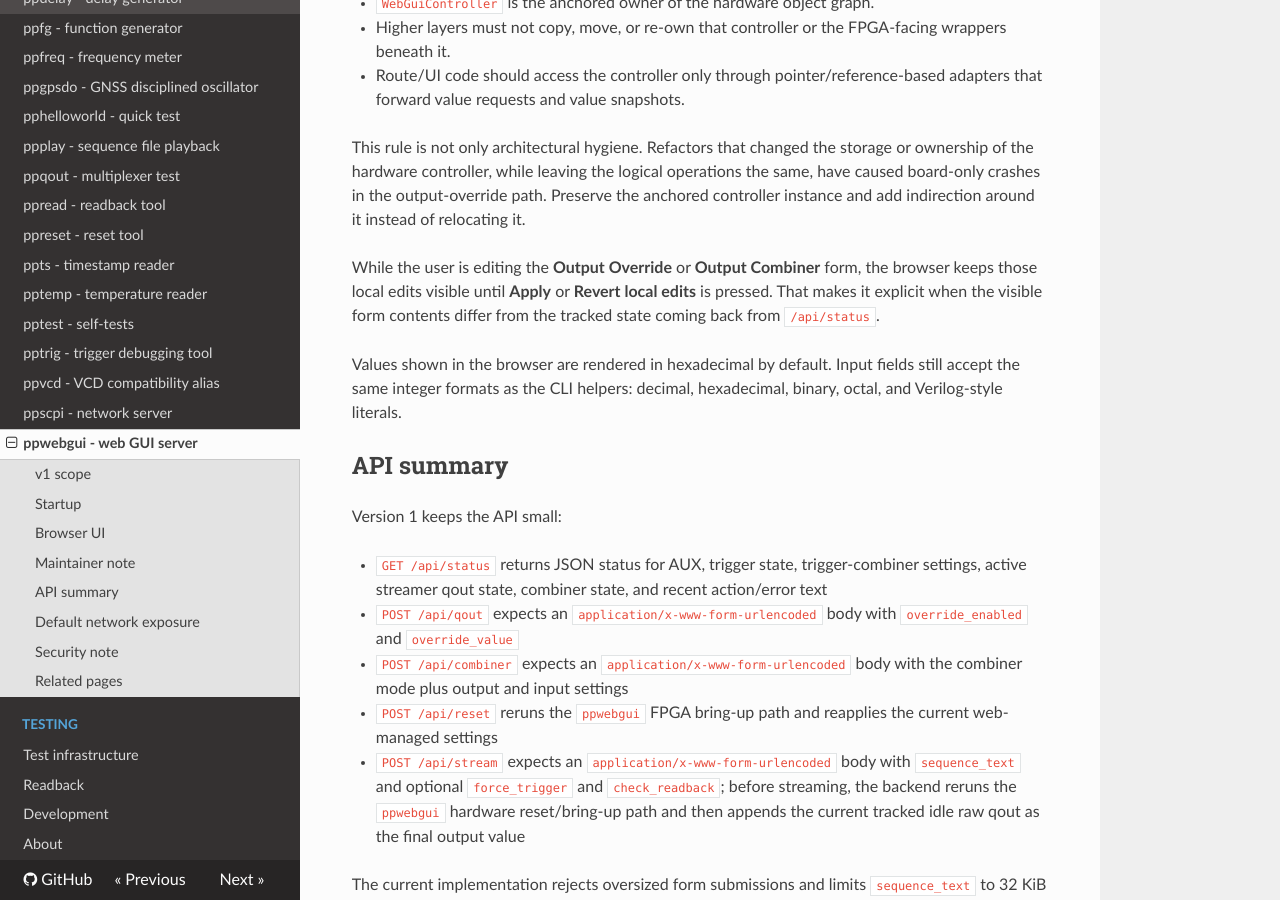
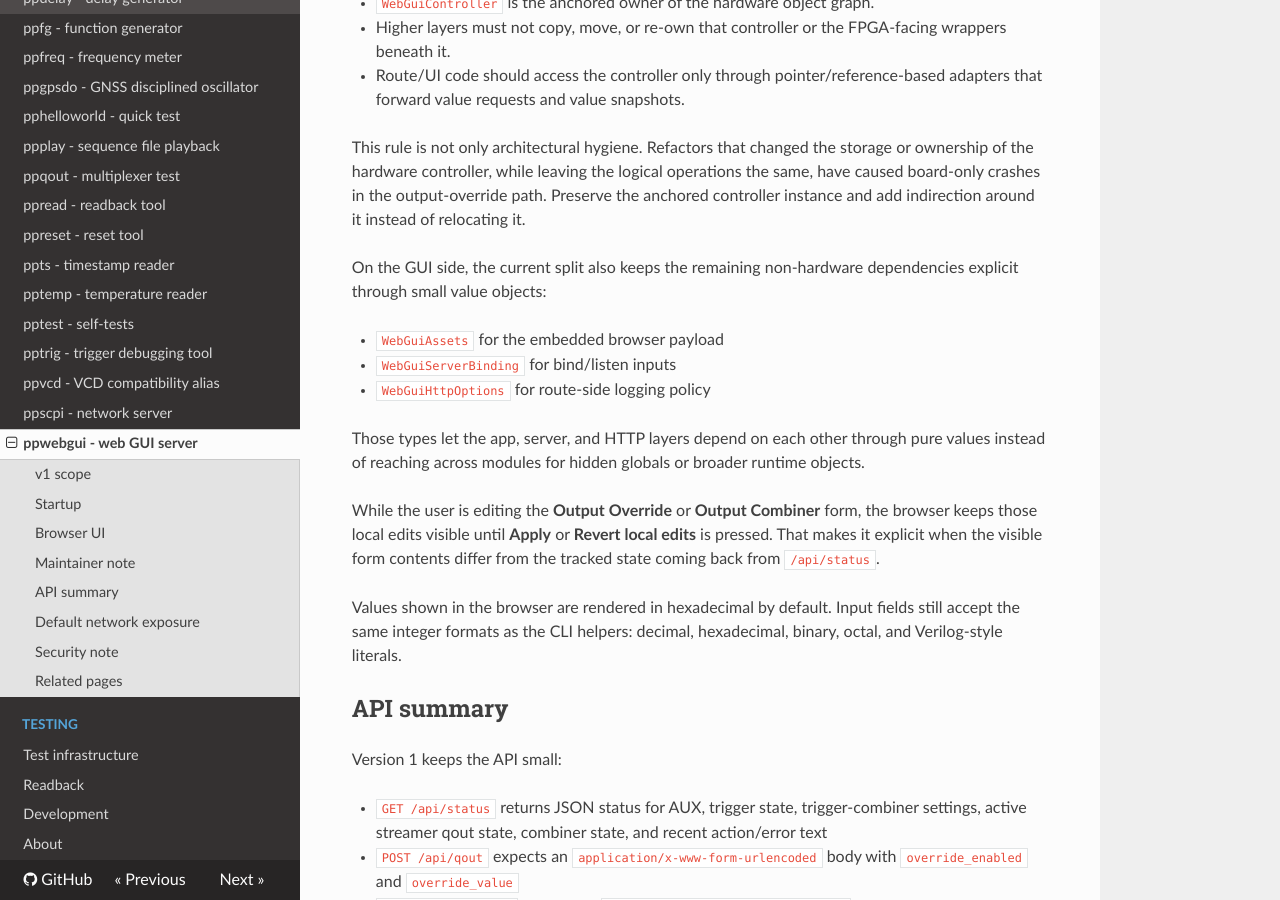
Before and after one commit to rokzitko/PulsePins, an MkDocs documentation site: the page built from docs/docs/ppwebgui.md, in a window 1280 px wide and 900 px high, scrolled down 2350 px. Built offline with MkDocs 1.6.1, drawn with Linux system fonts in a browser that asks for light colours; nearby versions of some CDN libraries.

Commit message:
centralize ppwebgui frontend boundary types
Collect the remaining pure GUI/server boundary structs into a single frontend header and update the server and HTTP layers to consume those values explicitly. Refresh the maintainer docs so the final non-hardware interfaces are documented alongside the anchored hardware-controller ownership rule.

```diff
--- a/docs/docs/ppwebgui.md
+++ b/docs/docs/ppwebgui.md
@@ -80,6 +80,14 @@ The current implementation restores live polling only for register paths that ha
 
 This rule is not only architectural hygiene. Refactors that changed the storage or ownership of the hardware controller, while leaving the logical operations the same, have caused board-only crashes in the output-override path. Preserve the anchored controller instance and add indirection around it instead of relocating it.
 
+On the GUI side, the current split also keeps the remaining non-hardware dependencies explicit through small value objects:
+
+- `WebGuiAssets` for the embedded browser payload
+- `WebGuiServerBinding` for bind/listen inputs
+- `WebGuiHttpOptions` for route-side logging policy
+
+Those types let the app, server, and HTTP layers depend on each other through pure values instead of reaching across modules for hidden globals or broader runtime objects.
+
 While the user is editing the **Output Override** or **Output Combiner** form, the browser keeps those local edits visible until **Apply** or **Revert local edits** is pressed. That makes it explicit when the visible form contents differ from the tracked state coming back from `/api/status`.
 
 Values shown in the browser are rendered in hexadecimal by default. Input fields still accept the same integer formats as the CLI helpers: decimal, hexadecimal, binary, octal, and Verilog-style literals.
```
Also changed, not shown: c++/README.md, 7 other files.
